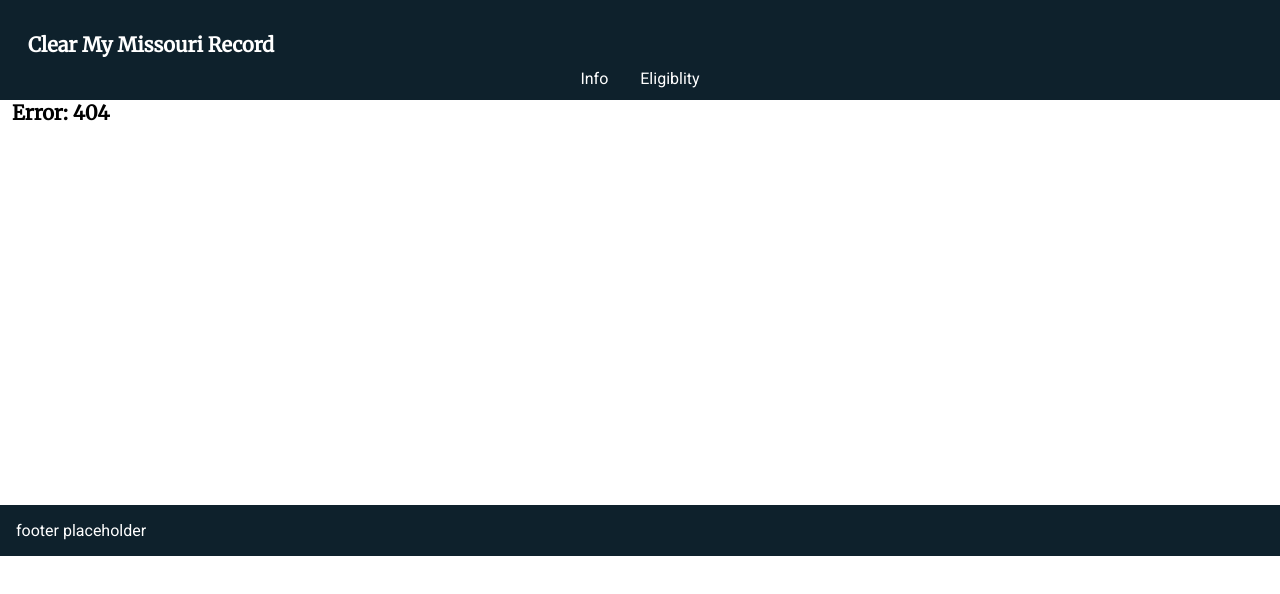
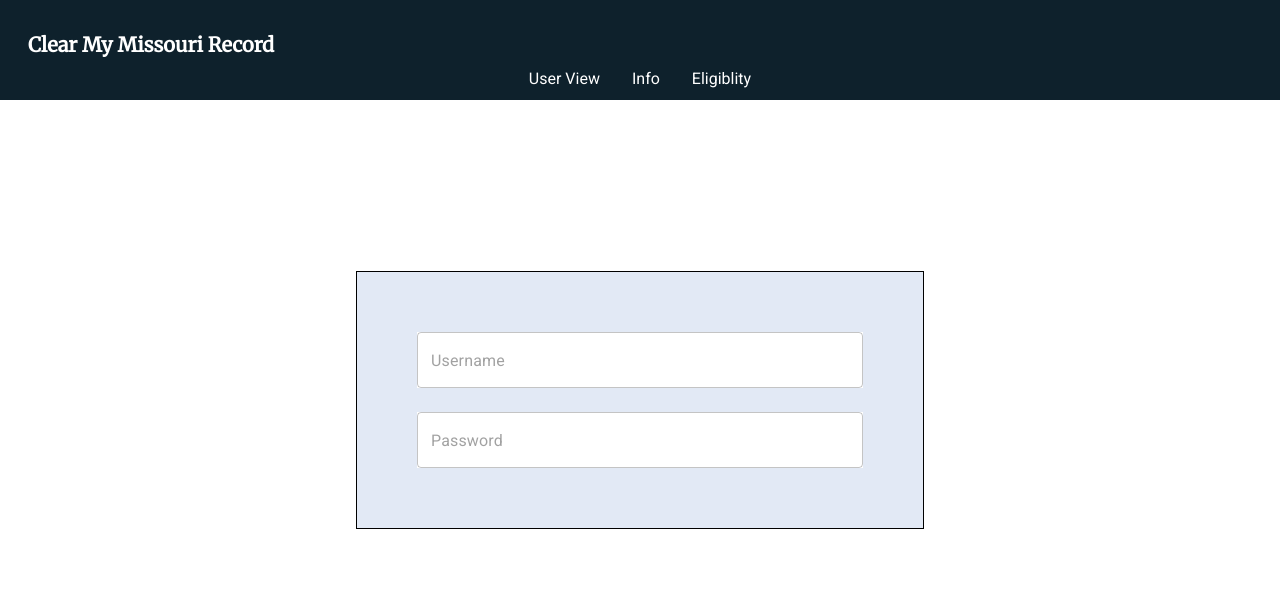
Before and after one commit to ShawonC/arch-city-cmr-app, a React (Create React App) app in the folder frontend/: page /login in a window 1280 px wide. Before the commit this address had no page. Shown: the top 594 px of the page. Built offline with nearby package versions, Linux system fonts and the light colour scheme.

Commit message:
Added beginning of a login page..

```diff
--- a/frontend/package.json
+++ b/frontend/package.json
@@ -4,7 +4,7 @@
   "version": "0.1.0",
   "private": true,
   "dependencies": {
-    "@material-ui/core": "^4.7.1",
+    "@material-ui/core": "^4.9.3",
     "react": "^16.11.0",
     "react-dom": "^16.11.0",
     "react-router-dom": "^5.1.2",
--- a/frontend/public/index.html
+++ b/frontend/public/index.html
@@ -4,6 +4,7 @@
     <meta charset="utf-8" />
     <link rel="icon" href="%PUBLIC_URL%/favicon.ico" />
     <link href="https://fonts.googleapis.com/css?family=Roboto|Merriweather&display=swap" rel="stylesheet">
+    <link rel="stylesheet" href="https://fonts.googleapis.com/css?family=Roboto:300,400,500,700&display=swap" />
     <link rel="stylesheet" href="https://fonts.googleapis.com/css?family=Roboto:300,400,500,700&display=swap" />
     <meta name="viewport" content="width=device-width, initial-scale=1" />
     <meta name="theme-color" content="#000000" />
--- a/frontend/src/App.js
+++ b/frontend/src/App.js
@@ -12,12 +12,43 @@ import ScrollToTop from './components/logic/scrollToTop'
 
 import Info from './pages/info';
 import Eligiblity from './pages/eligibility';
-import NoMatch from './pages/noMatch'
+import Login from './pages/login';
+import UserView from './pages/userView';
+import NoMatch from './pages/noMatch';
 
 const homePath = '/';
 
 // Add new page components here:
 const routes = [
+  {
+    path: '/login',
+    label: 'Login',
+    component: Login
+  },
+  {
+    path: '/userview',
+    label: 'User View',
+    component: UserView
+  },
+  {
+    path: '/info',
+    label: 'Info',
+    component: Info
+  },
+  {
+    path: '/eligibility',
+    label: 'Eligiblity',
+    component: Eligiblity
+  }
+
+]
+
+const headerRoutes = [
+  {
+    path: '/userview',
+    label: 'User View',
+    component: UserView
+  },
   {
     path: '/info',
     label: 'Info',
@@ -38,7 +69,7 @@ export default function App() {
         <div className='header'>
           <h1>Clear My Missouri Record</h1>
           <div align='center'>
-            {routes.map((route) => (
+            {headerRoutes.map((route) => (
               <HeaderLink
                 activeOnlyWhenExact={true}
                 to={route.path}
@@ -62,7 +93,6 @@ export default function App() {
           />
           <Route component={NoMatch} />
         </Switch>
-        <div className='bottom-spacer' />
         <div className='footer'>
           <div className='footer-content'>footer placeholder</div>
         </div>
--- a/frontend/src/pages/info.jsx
+++ b/frontend/src/pages/info.jsx
@@ -98,6 +98,7 @@ export default function Info() {
           </ol>
         </div>
       </Hidden>
+      <div className='bottom-spacer' />
     </div>
   );
 }
--- /dev/null
+++ b/frontend/src/pages/login.jsx
@@ -0,0 +1,57 @@
+import React from 'react';
+import { Box, TextField, Grid } from '@material-ui/core';
+
+
+export default function Login() {
+	return (
+    <div className='login-screen'>
+      <Box className='login-window'
+        border={1}>
+          <Grid container spacing={3}>
+            <Grid item xs={12}>
+            <TextField className='login-box'
+              placeholder='Username'
+              variant='outlined'
+              fullWidth='true'>
+                placeholder
+            </TextField>
+            </Grid>
+            <Grid item xs={12}>
+              <TextField className='login-box'
+                placeholder='Password'
+                variant='outlined'
+                fullWidth='true'>
+                  placeholder
+              </TextField>
+            </Grid>
+          </Grid>
+      </Box>
+    </div>
+  );
+};
+
+/*
+<Grid container spacing={3}>
+            <Grid classname='login-prompt'
+              item xs={4}>
+              Username:
+            </Grid>
+            <Grid item xs={8}>
+            <TextField className='login-box'
+              placeholder='Username'
+              variant='outlined'>
+                placeholder
+            </TextField>
+            </Grid>
+            <Grid classname='login-prompt'
+              item xs={4}>
+              Password:
+            </Grid>
+            <Grid item xs={8}>
+              <TextField className='login-box'
+                placeholder='Password'
+                variant='outlined'>
+                  placeholder
+              </TextField>
+            </Grid>
+          </Grid>*/
--- /dev/null
+++ b/frontend/src/pages/userView.jsx
@@ -0,0 +1,9 @@
+import React, { useState, useRef, useEffect } from 'react';
+
+export default function UserView() {
+	return (
+    <div className='content'>
+      <h3>placeholder</h3>
+    </div>
+  );
+};
--- a/frontend/src/style.css
+++ b/frontend/src/style.css
@@ -179,3 +179,26 @@ body{
     font-family: Roboto;
     max-width: 70vw;
 }
+
+
+/*login styling*/
+
+.login-screen{
+    background-color: green;
+}
+
+.login-window {
+    position: absolute;
+    padding: 60px 60px;
+    left: 50%;
+    top: 50%;
+    transform: translate(-50%, -50%);
+    background-color:#e2e9f5;
+}
+
+.login-prompt{
+    text-align: right;
+}
+.login-box {
+    background-color: white;
+}
```
Also changed, not shown: 17 other files (tests, documents, lock files or other folders).
